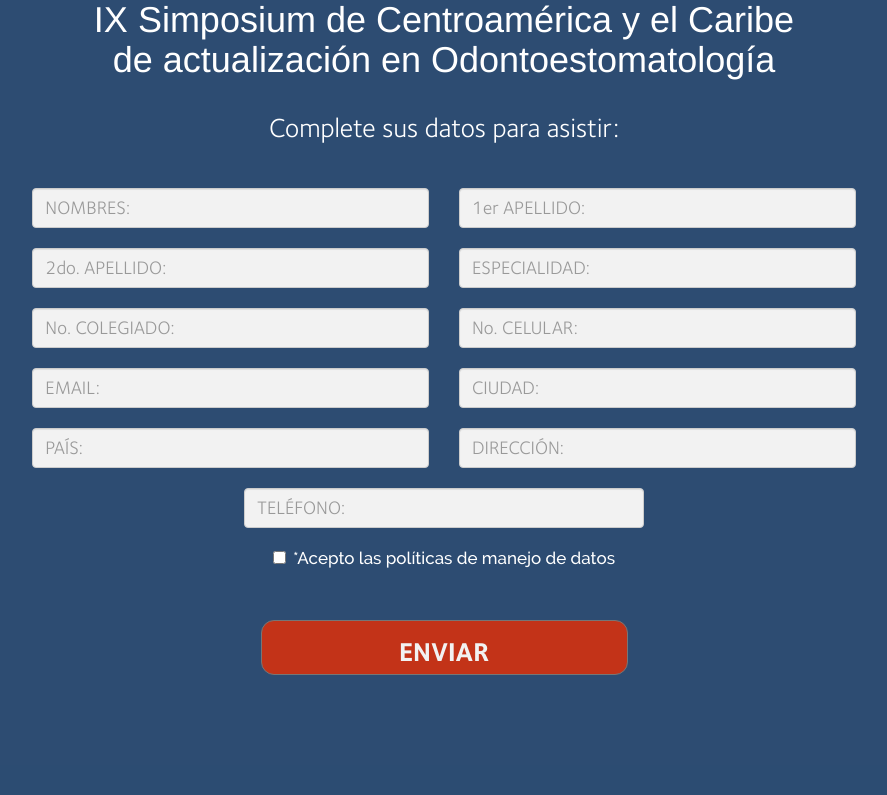
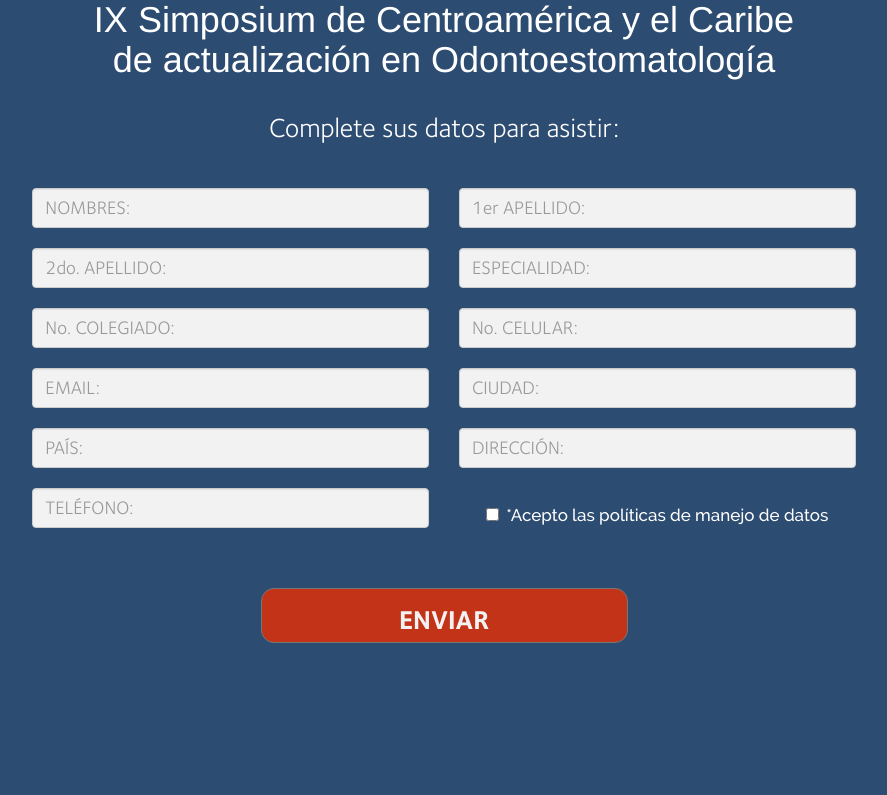
Before and after one commit to palmeramarketing/check-in_system, a PHP site: page /view/visitador_medico.php in a window 1280 px wide. Shown: the part 266-1061 px from the top of the page, without its empty margins (196-1083 px from the left). After the commit the page ends 909 px from the top, so only its background shows below. Run offline with PHP 8.4, Linux system fonts and the light colour scheme; the visitor is signed in with stand-in values (Sample User, id 1); a stand-in replaces the project's code that opens the database connection.

Commit message:
modificar posicion de campos en el formulario

```diff
--- a/assets/css/index.css
+++ b/assets/css/index.css
@@ -253,9 +253,10 @@ span,p{
     text-align: center;
 }
 #div_checkbox_terminos{
-	max-width: 400px;
-	text-align: center;
-	margin: 18px auto 0px auto;
+	 /* max-width: 400px; */
+    text-align: center;
+    /* margin: 18px auto 0px auto; */
+    margin-top: 25px;
 }
 #terminos{
 	margin-right: 7px;
--- a/view/visitador_medico.php
+++ b/view/visitador_medico.php
@@ -90,7 +90,7 @@ session_start();
 								<input class="form-control input-form" type="text" tabindex="8" placeholder="CIUDAD:" name="ciudad" id="ciudad" />
 							</div>
 						</div>
-				         <div class="row centrar-contenido">
+				        <div class="row centrar-contenido">
 							<div class="col-xs-4">
 								<input class="form-control input-form" type="text" tabindex="9" placeholder="PAÍS:" name="pais" id="pais" />
 							</div>
@@ -98,10 +98,14 @@ session_start();
 								<input class="form-control input-form" type="text" tabindex="10" placeholder="DIRECCIÓN:" name="direccion" id="direccion" />
 							</div>
 						</div>
-				            <input class="form-control input-form" type="text" tabindex="11" placeholder="TELÉFONO:" name="telefono" id="telefono" onkeypress="doKey(arguments[0] || window.event)" maxlength="13" />
-					        <div id="div_checkbox_terminos">
-				              	<input type="checkbox" value="1" name="terminos" id="terminos" tabindex="12" class="ui-corner-all"><span id="span_terminos">*Acepto las políticas de manejo de datos</span>
-				            </div>
+						<div class="row centrar-contenido">
+							<div class="col-xs-4">
+								<input class="form-control input-form" type="text" tabindex="11" placeholder="TELÉFONO:" name="telefono" id="telefono" onkeypress="doKey(arguments[0] || window.event)" maxlength="13" />
+							</div>
+							<div class="col-xs-4" id="div_checkbox_terminos">
+								<input type="checkbox" value="1" name="terminos" id="terminos" tabindex="12" class="ui-corner-all"><span id="span_terminos">*Acepto las políticas de manejo de datos</span>
+							</div>
+						</div>
 							<input type="hidden" name="url" id="url" value="../controller/controller.php">
 							<input type="hidden" name="url_gracias" id="url_gracias" value="../view/gracias.html"/>
 							<input type="hidden" value="45" name="id_evento" id="id_evento">
```
